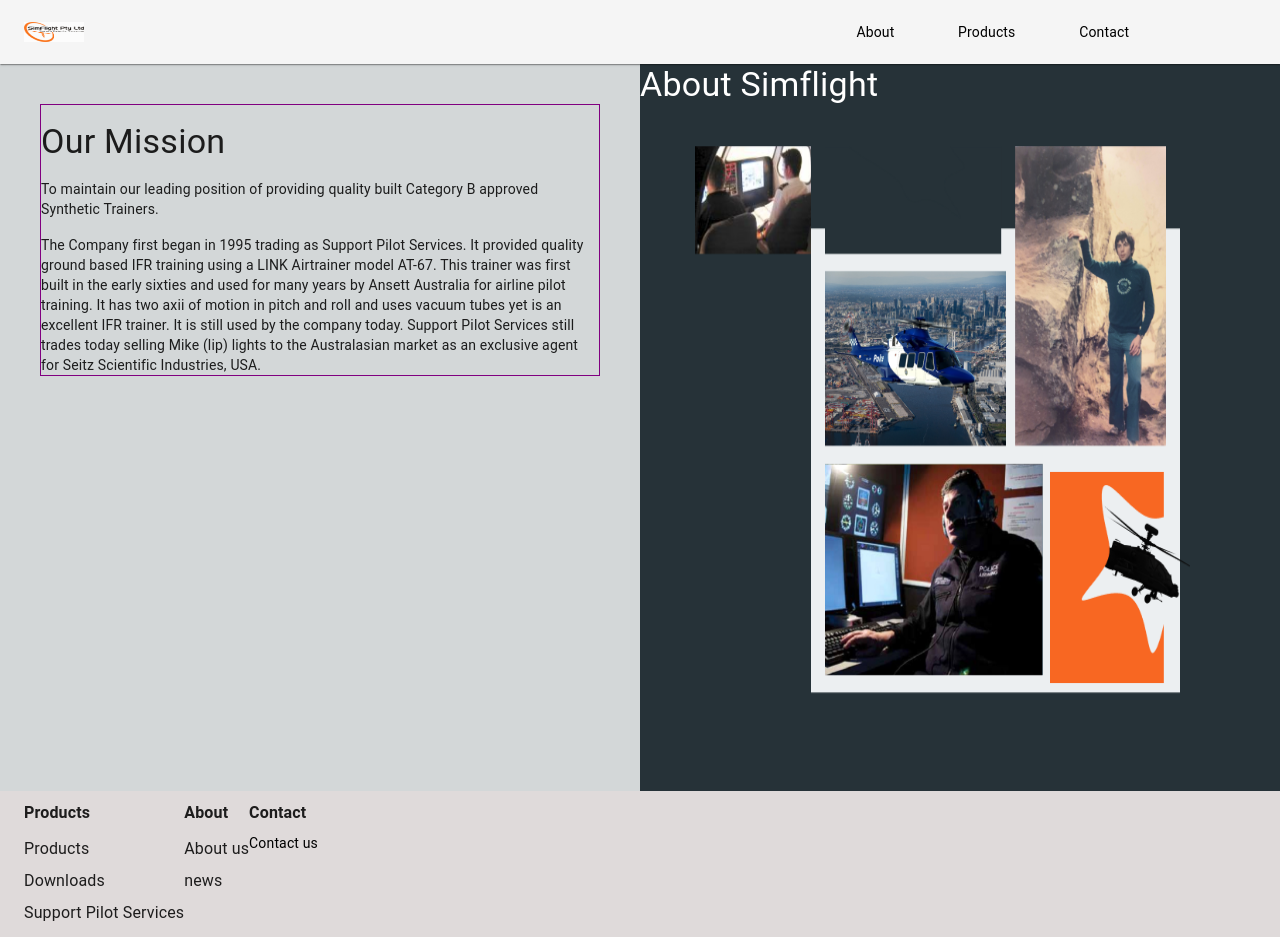
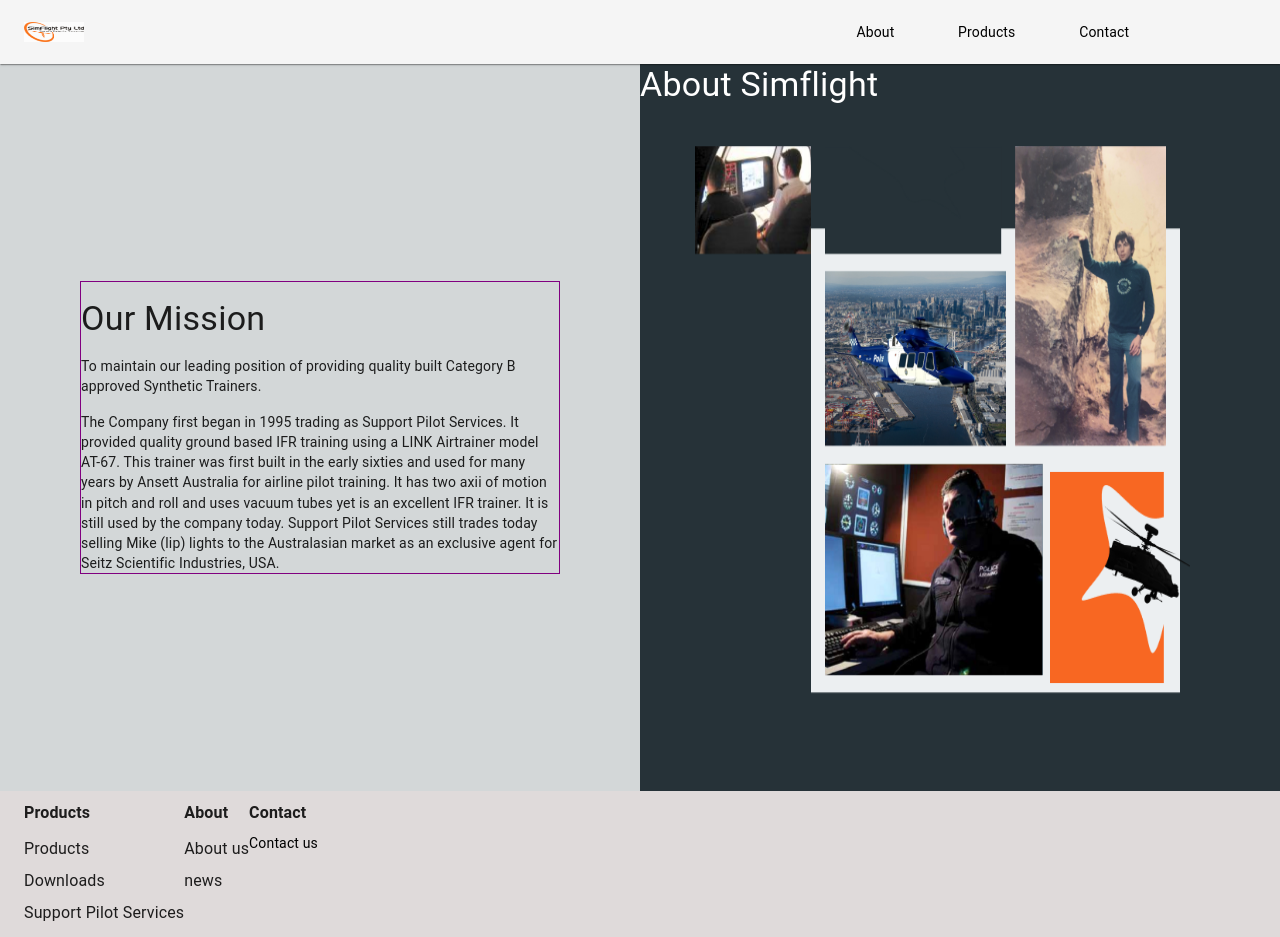
Before and after one commit to ryanTavcar/Simflight, a Next.js app: page /about in a window 1280 px wide. Built offline with nearby package versions, Linux system fonts and the light colour scheme.

Commit message:
responsive padding

```diff
--- a/src/pages/about.jsx
+++ b/src/pages/about.jsx
@@ -8,6 +8,7 @@
 import styles from '../styles/Home.module.css'
 import { Grid, Hidden, Paper } from '@material-ui/core';
 import { makeStyles } from "@material-ui/core/styles";
+import { useMediaQuery } from "@material-ui/core";
 
 
 const useStyles = makeStyles(theme => ({
@@ -28,29 +29,33 @@
 const About = () => {
 
   const styles = useStyles()
+  const isMobile = useMediaQuery(theme => theme.breakpoints.down("sm"));
 
   return (
     <Container
     maxWidth="xl"
     className={styles.about}>
       <Grid
-      container>
+      container
+      >
         <Grid
+        container
         item
         xs={12}
         sm={12}
         md={12}
         lg={6}
+        alignItems="center"
         className={styles.mission}>
           <Box
           my={5}
-          mx={5}
+          mx={isMobile ? 5 : 10}
           className="border">
           <Box
           my={2}>
             <Typography
             variant="h4"
-            component="h3">
+            component="h4">
               Our Mission
             </Typography>
           </Box>
```
